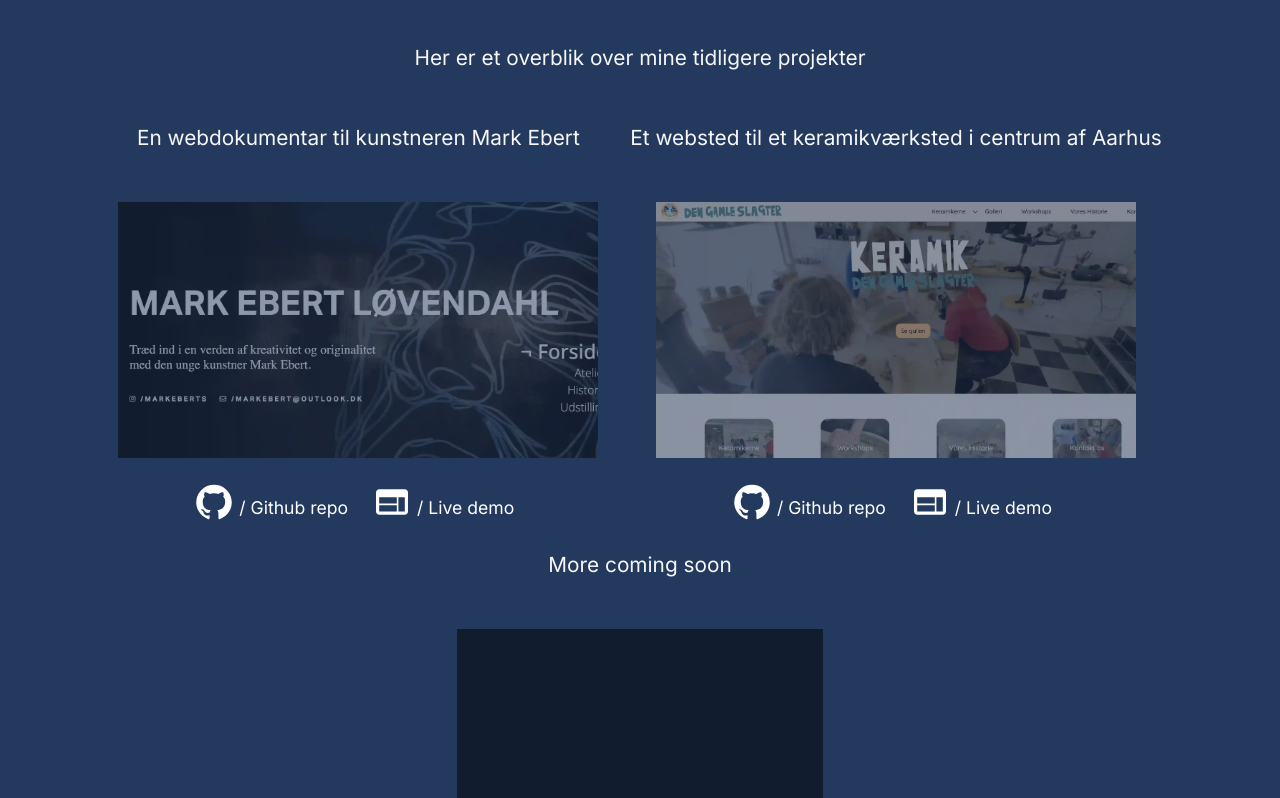
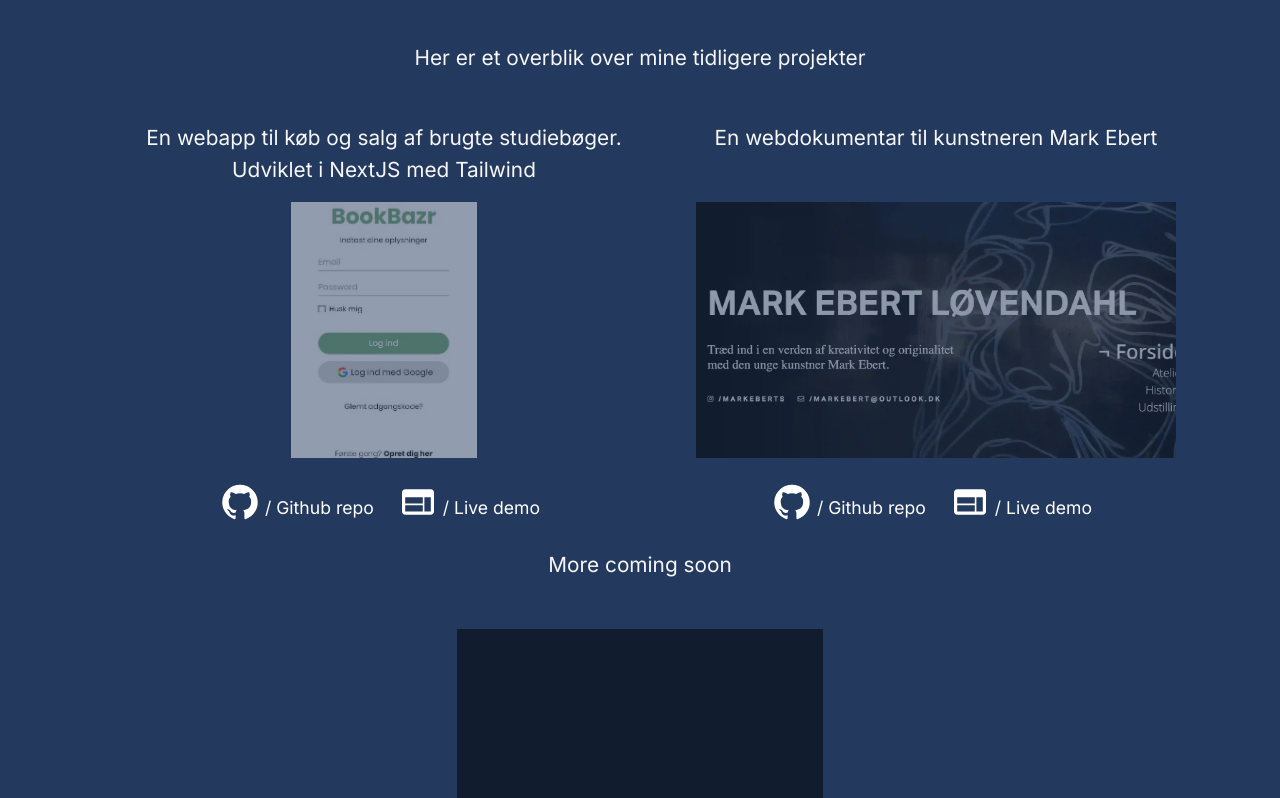
Before and after one commit to karl0905/updatedPortfolio-main, a React (Vite) app: page / in a window 1280 px wide. Shown: the part 2142-2940 px from the top of the page. Built offline with nearby package versions, Linux system fonts and the light colour scheme; no server answers.

Commit message:
new project added to projects

```diff
--- a/src/components/cardprojects/Cardprojects.css
+++ b/src/components/cardprojects/Cardprojects.css
@@ -7,6 +7,7 @@
     flex-wrap: nowrap;
     height: 18rem;
     width: auto;
+    max-width: 35rem;
 }
 
 .cardprojects__img {
--- a/src/components/content/Projects.jsx
+++ b/src/components/content/Projects.jsx
@@ -2,7 +2,6 @@
 import Cardprojects from "../cardprojects/Cardprojects";
 
 export default function Projects() {
-
   return (
     <>
       <h2 className="section__title babas"> Projects</h2>
@@ -10,9 +9,30 @@
         Her er et overblik over mine tidligere projekter
       </p>
       <div className="projects__container-flex inter">
-        <Cardprojects img="./webDoc.webp" description="En webdokumentar til kunstneren Mark Ebert" link="https://karlg.dk/webDoc-main/" github_link="https://github.com/karl0905/webDoc-main.git" alt="Et snapshot af hjemmesiden til kunstneren Mark Løvendahl"delay="300"/>
-        <Cardprojects img="./keramik.webp" description="Et websted til et keramikværksted i centrum af Aarhus" link="https://karlg.dk/keramik_2" github_link="https://github.com/karl0905/keramik_2.git" alt="Et snapshot af hjemmesiden til et keramikværksted" delay="400"/>
-        <Cardprojects img="./black.webp" description="More coming soon" hideButtons={true} alt="Et tomt sort billede"delay="500"/>
+        <Cardprojects
+          img="./bookbazr.webp"
+          description="En webapp til køb og salg af brugte studiebøger.
+          Udviklet i NextJS med Tailwind"
+          link="https://bookbazr.karlg.dk"
+          github_link="https://github.com/karl0905/webapp.git"
+          alt="Et snapshot af BookBazr siden"
+          delay="400"
+        />
+        <Cardprojects
+          img="./webDoc.webp"
+          description="En webdokumentar til kunstneren Mark Ebert"
+          link="https://karlg.dk/webDoc-main/"
+          github_link="https://github.com/karl0905/webDoc-main.git"
+          alt="Et snapshot af hjemmesiden til kunstneren Mark Løvendahl"
+          delay="300"
+        />
+        <Cardprojects
+          img="./black.webp"
+          description="More coming soon"
+          hideButtons={true}
+          alt="Et tomt sort billede"
+          delay="500"
+        />
       </div>
     </>
   );
```
Also changed, not shown: public/bookbazr.webp (added), public/keramik.webp (deleted).
